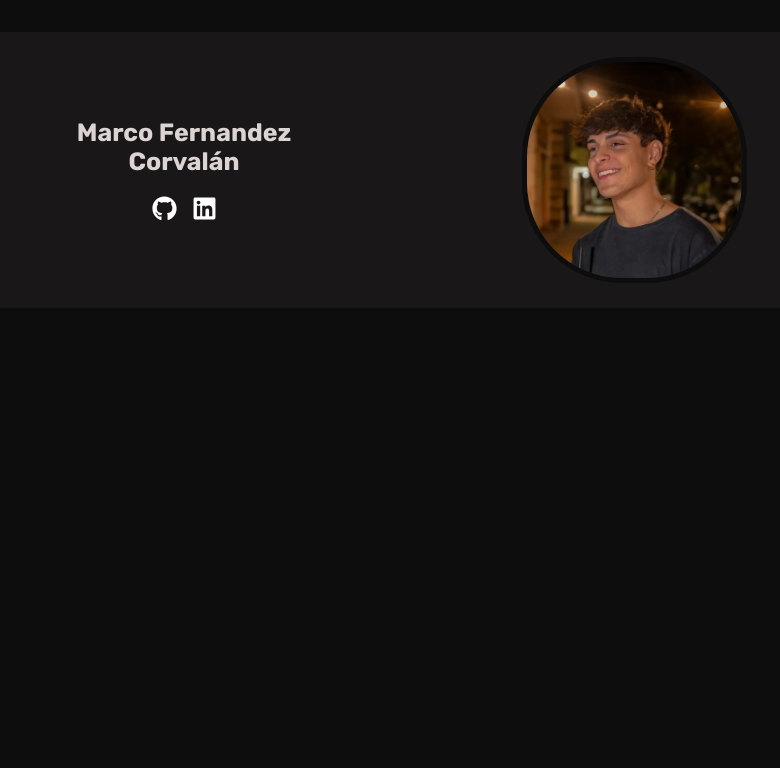
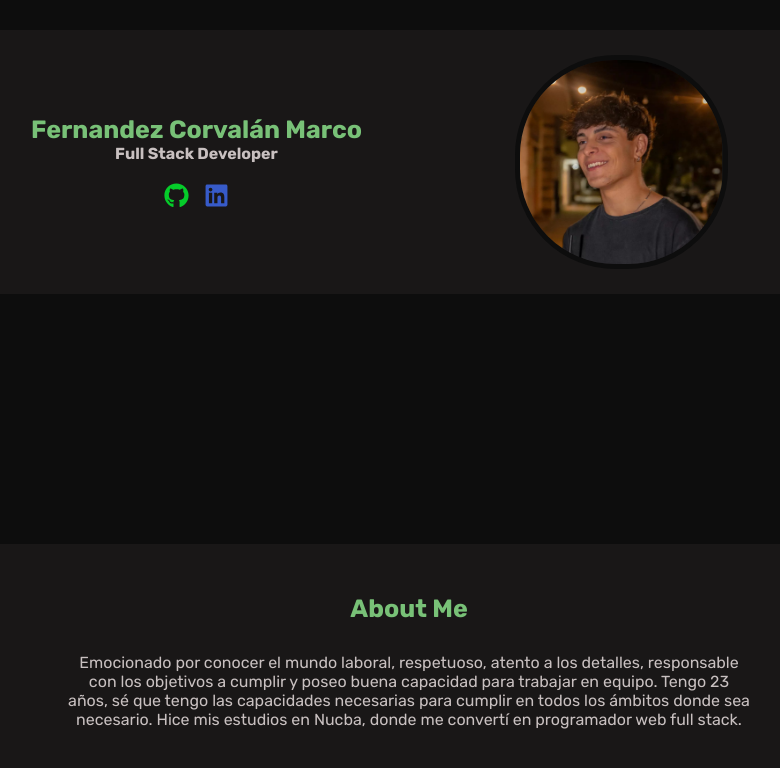
Before and after one commit to Marcofernandezcorvalan/Porfolio, a React (Vite) app: page / in a window 1280 px wide. Shown: the part 170-938 px from the top of the page, without its empty margins (231-1011 px from the left). Before the commit the page ends 800 px from the top, so only its background shows below. Built offline with nearby package versions, Linux system fonts and the light colour scheme.

Commit message:
hero change, add 'about me'

```diff
--- a/package.json
+++ b/package.json
@@ -14,7 +14,7 @@
     "react-dom": "^18.2.0",
     "react-icons": "^5.0.1",
     "react-router-dom": "^6.21.1",
-    "styled-components": "^6.1.1"
+    "styled-components": "^6.1.8"
   },
   "devDependencies": {
     "@types/react": "^18.2.43",
--- a/src/components/layout/Layout.jsx
+++ b/src/components/layout/Layout.jsx
@@ -6,7 +6,7 @@ export const LayoutStd = styled.div`
 	display: flex;
 	align-items: center;
 	justify-content: center;
-	height: calc(100vh - 120px);
+	/* height: calc(100vh - 120px); */
 	margin: 0 auto;
 	& p {
 		text-align: center;
@@ -20,6 +20,7 @@ export const ContentCont = styled.div`
 	justify-content: center;
 	flex-direction: column;
 	width: 90%;
+	/* margin-top: 200px; */
 `;
 
 const Layout = ({ children }) => {
--- a/src/pages/Home/Home.jsx
+++ b/src/pages/Home/Home.jsx
@@ -4,7 +4,7 @@ import imgPerfil from "../../assets/img/foto_de_perfil (2).png";
 import { FaGithub } from "react-icons/fa6";
 import { FaLinkedin } from "react-icons/fa";
 
-export const Hero = styled.div`
+export const Hero = styled.section`
 	display: flex;
 	align-items: center;
 	justify-content: space-evenly;
@@ -12,8 +12,11 @@ export const Hero = styled.div`
 	/* gap: 30px; */
 	background-color: var(--secondbg);
 	/* background-color: #221f1f96; */
-	padding: 25px 0px;
+	padding: 25px 25px;
 	border-radius: 10px;
+	margin-top: 200px;
+	margin-bottom: 100px;
+	/* height: calc(100vh - 120px); */
 `;
 
 export const ContTitle = styled.div`
@@ -25,11 +28,13 @@ export const ContTitle = styled.div`
 `;
 
 export const Name = styled.h2`
+	display: flex;
+	justify-content: center;
+	align-items: center;
 	font-size: 25px;
-	color: #dcd3d3;
-	width: 60%;
+	color: #90ee90cb;
+	width: 80%;
 	text-align: center;
-	text-wrap: balance;
 `;
 
 export const ImgCont = styled.div`
@@ -54,30 +59,74 @@ export const IconsCont = styled.div`
 	gap: 15px;
 `;
 
+export const ButtonCV = styled.button`
+	display: flex;
+	justify-content: center;
+	align-items: center;
+	background-color: #009b48;
+	font-weight: 600;
+	border-radius: 7px;
+	padding: 5px;
+	margin-top: 20px;
+	/* #66d499; */
+`;
+
+export const H4 = styled.h4`
+	display: flex;
+	justify-content: center;
+	align-items: center;
+	text-align: center;
+	color: #dcd3d3e6;
+`;
+
+export const AboutMe = styled.section`
+	display: flex;
+	align-items: center;
+	flex-direction: column;
+	justify-content: space-evenly;
+	width: 100%;
+	gap: 30px;
+	background-color: var(--secondbg);
+	/* background-color: #221f1f96; */
+	padding: 50px 50px;
+	border-radius: 10px;
+	margin-top: 150px;
+`;
+
+export const Parraf = styled.p`
+	display: flex;
+	justify-content: center;
+	align-items: center;
+	text-align: center;
+	color: #dcd3d3e6;
+`;
+
 const Home = () => {
 	return (
 		<>
 			<Hero>
 				<ContTitle>
 					{/* <Name>Marco</Name> */}
-					<Name> Marco Fernandez Corvalán</Name>
+					<Name style={{ textWrap: "balance" }}>Fernandez Corvalán Marco</Name>
+					<H4>Full Stack Developer</H4>
 					<IconsCont>
-						<FaGithub
-							style={{ fontSize: "25px", cursor: "pointer" }}
-							onMouseOver={({ target }) => (target.style.color = "lightgreen")}
-							onMouseOut={({ target }) => (target.style.color = "white")}
-						/>
-						<FaLinkedin
-							style={{ fontSize: "25px", cursor: "pointer" }}
-							onMouseOver={({ target }) => (target.style.color = "lightblue")}
-							onMouseOut={({ target }) => (target.style.color = "white")}
-						/>
+						<FaGithub style={{ color: "#00ff2fc7", fontSize: "25px", cursor: "pointer" }} />
+						<FaLinkedin style={{ color: "#375bc9", fontSize: "25px", cursor: "pointer" }} />
 					</IconsCont>
 				</ContTitle>
 				<ImgCont>
 					<Img src={imgPerfil} alt="Imagen de perfil" />
 				</ImgCont>
 			</Hero>
+			<AboutMe>
+				<Name>About Me</Name>
+				<Parraf style={{ textWrap: "balance" }}>
+					Emocionado por conocer el mundo laboral, respetuoso, atento a los detalles, responsable con los objetivos a
+					cumplir y poseo buena capacidad para trabajar en equipo. Tengo 23 años, sé que tengo las capacidades
+					necesarias para cumplir en todos los ámbitos donde sea necesario. Hice mis estudios en Nucba, donde me
+					convertí en programador web full stack.
+				</Parraf>
+			</AboutMe>
 		</>
 	);
 };
```
Also changed, not shown: 1 other file (tests, documents, lock files or other folders).
